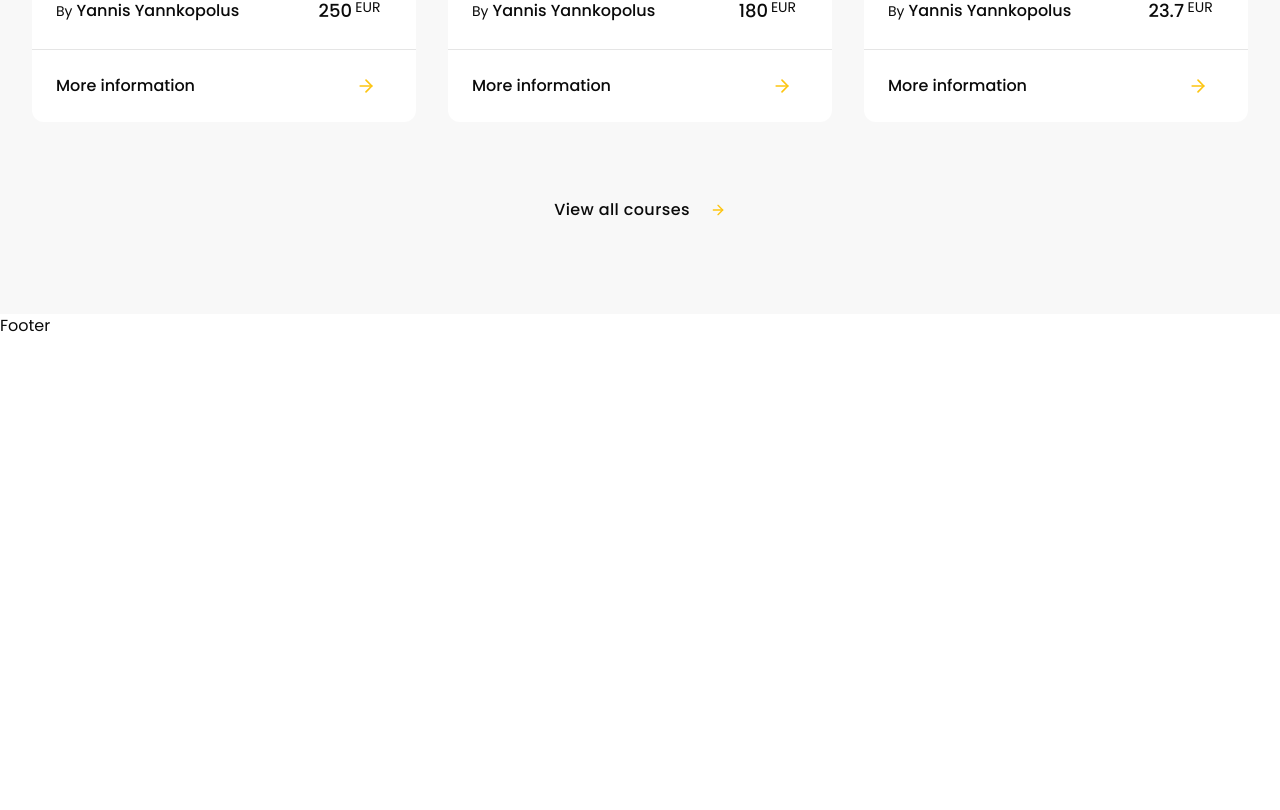
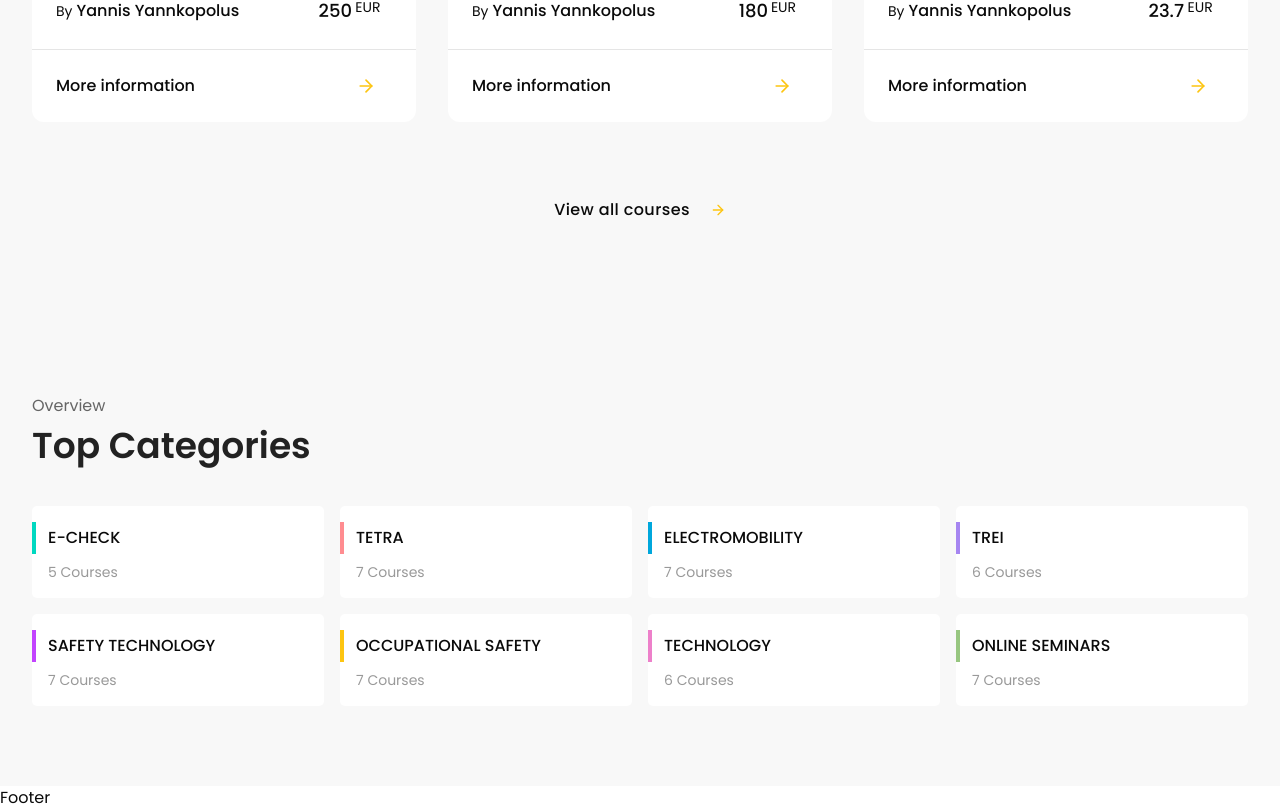
Before and after one commit to Saeed-Altout/new, a Next.js app: page / in a window 1280 px wide. Shown: the part 1246-2056 px from the top of the page. Before the commit the page ends 1584 px from the top, so only its background shows below. Built offline with nearby package versions, Linux system fonts and the light colour scheme.

Commit message:
feat(ui): create categories component.

```diff
--- /dev/null
+++ b/app/(marketing)/(routes)/(home)/_components/categories.tsx
@@ -0,0 +1,41 @@
+import { cn } from "@/lib/utils";
+
+import { Heading } from "@/components/ui/heading";
+import { categories } from "@/constants";
+
+export const Categories = () => {
+  return (
+    <section className="bg-[#F8F8F8] py-20">
+      <div className="max-w-screen-xl mx-auto px-4 md:px-8">
+        <Heading label="Overview" title="Top Categories" />
+        <div className="mt-10 grid grid-cols-1 sm:grid-cols-2 md:grid-cols-3 lg:grid-cols-4 gap-4">
+          {categories.map((category, index) => (
+            <div
+              key={index}
+              className="bg-white rounded-[5px] p-4 space-y-2 hover:-translate-y-2 duration-300 ease-in-out"
+            >
+              <h3
+                className={cn(
+                  "font-medium leading-8 relative before:absolute before:h-full before:w-1 before:content-[''] before:bg-primary before:-left-4",
+                  index == 0 && "before:bg-[#00D8C0]",
+                  index == 1 && "before:bg-[#FF8C90]",
+                  index == 2 && "before:bg-[#00A7DC]",
+                  index == 3 && "before:bg-[#A686F1]",
+                  index == 4 && "before:bg-[#C243FE]",
+                  index == 5 && "before:bg-[#FDC511]",
+                  index == 6 && "before:bg-[#ED80CA]",
+                  index == 7 && "before:bg-[#97C680]"
+                )}
+              >
+                {category.name}
+              </h3>
+              <p className="text-sm font-normal text-[#999999]">
+                {category.courses} Courses
+              </p>
+            </div>
+          ))}
+        </div>
+      </div>
+    </section>
+  );
+};
--- a/app/(marketing)/(routes)/(home)/page.tsx
+++ b/app/(marketing)/(routes)/(home)/page.tsx
@@ -1,3 +1,4 @@
+import { Categories } from "./_components/categories";
 import { Courses } from "./_components/courses";
 import { Hero } from "./_components/hero";
 
@@ -6,6 +7,7 @@ export default function MarketingPage() {
     <main>
       <Hero />
       <Courses />
+      <Categories />
     </main>
   );
 }
--- a/constants/index.ts
+++ b/constants/index.ts
@@ -66,3 +66,46 @@ export const recommendedCourses = [
     href: "/",
   },
 ];
+
+export const categories = [
+  {
+    id: 0,
+    name: "E-CHECK",
+    courses: 5,
+  },
+  {
+    id: 1,
+    name: "TETRA",
+    courses: 7,
+  },
+  {
+    id: 2,
+    name: "ELECTROMOBILITY",
+    courses: 7,
+  },
+  {
+    id: 3,
+    name: "TREI",
+    courses: 6,
+  },
+  {
+    id: 4,
+    name: "SAFETY TECHNOLOGY",
+    courses: 7,
+  },
+  {
+    id: 5,
+    name: "OCCUPATIONAL SAFETY",
+    courses: 7,
+  },
+  {
+    id: 6,
+    name: "TECHNOLOGY",
+    courses: 6,
+  },
+  {
+    id: 7,
+    name: "ONLINE SEMINARS",
+    courses: 7,
+  },
+];
```
